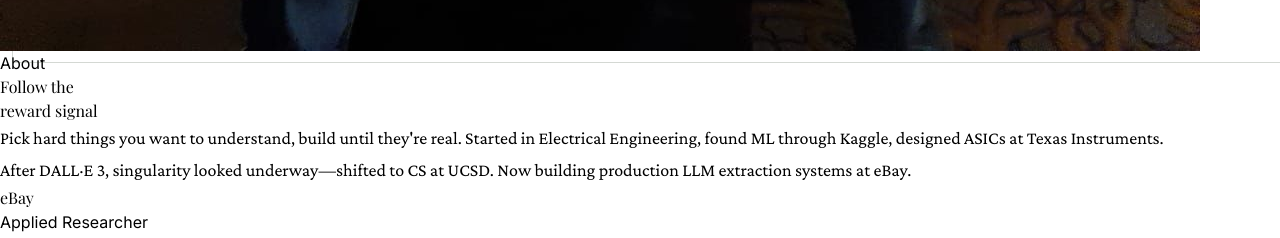
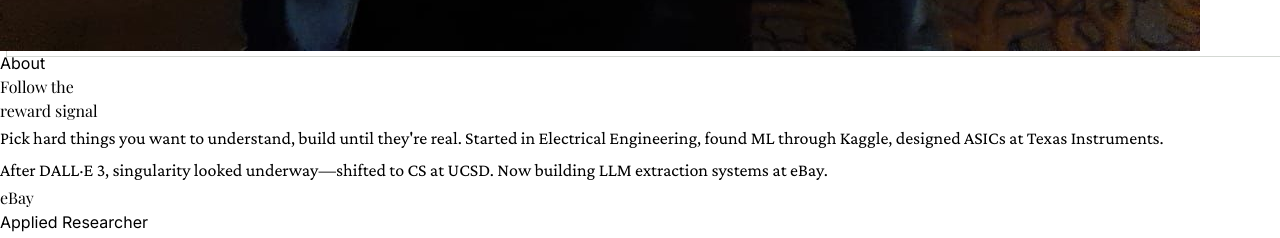
Before and after one commit to spsanps/sankala.me, a React (Vite) app: page / in a window 1280 px wide. Shown: the part 2832-3070 px from the top of the page. Built offline with nearby package versions, Linux system fonts and the light colour scheme; a web font is replaced by a local one.

Commit message:
Remove 'production' from eBay description
🤖 Generated with [Claude Code](https://claude.com/claude-code)

Co-Authored-By: Claude Opus 4.5 <noreply@anthropic.com>

```diff
--- a/src/pages/Home.jsx
+++ b/src/pages/Home.jsx
@@ -325,7 +325,7 @@ export default function Home() {
                                         Pick hard things you want to understand, build until they're real. Started in <span className="text-[#1A1A1A]">Electrical Engineering</span>, found ML through Kaggle, designed <span className="text-[#1A1A1A]">ASICs</span> at <a href="https://www.ti.com/" target="_blank" rel="noopener noreferrer" className="text-[#2A3C24] hover:underline">Texas Instruments</a>.
                                     </p>
                                     <p>
-                                        After DALL·E 3, singularity looked underway—shifted to CS at <a href="https://ucsd.edu/" target="_blank" rel="noopener noreferrer" className="text-[#2A3C24] hover:underline">UCSD</a>. Now building production <span className="text-[#1A1A1A]">LLM extraction systems</span> at <a href="https://www.ebayinc.com/company/" target="_blank" rel="noopener noreferrer" className="text-[#2A3C24] hover:underline">eBay</a>.
+                                        After DALL·E 3, singularity looked underway—shifted to CS at <a href="https://ucsd.edu/" target="_blank" rel="noopener noreferrer" className="text-[#2A3C24] hover:underline">UCSD</a>. Now building <span className="text-[#1A1A1A]">LLM extraction systems</span> at <a href="https://www.ebayinc.com/company/" target="_blank" rel="noopener noreferrer" className="text-[#2A3C24] hover:underline">eBay</a>.
                                     </p>
                                 </div>
                             </div>
```
